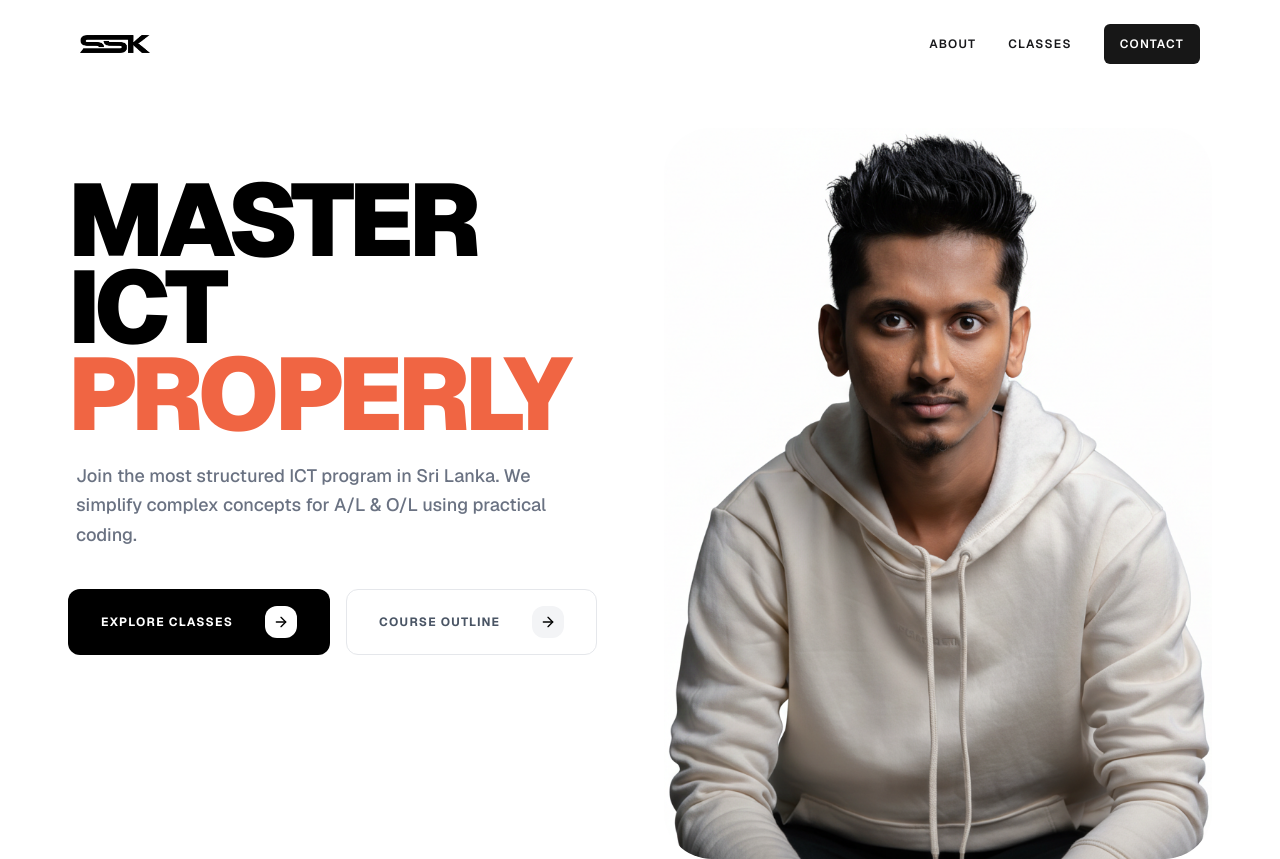
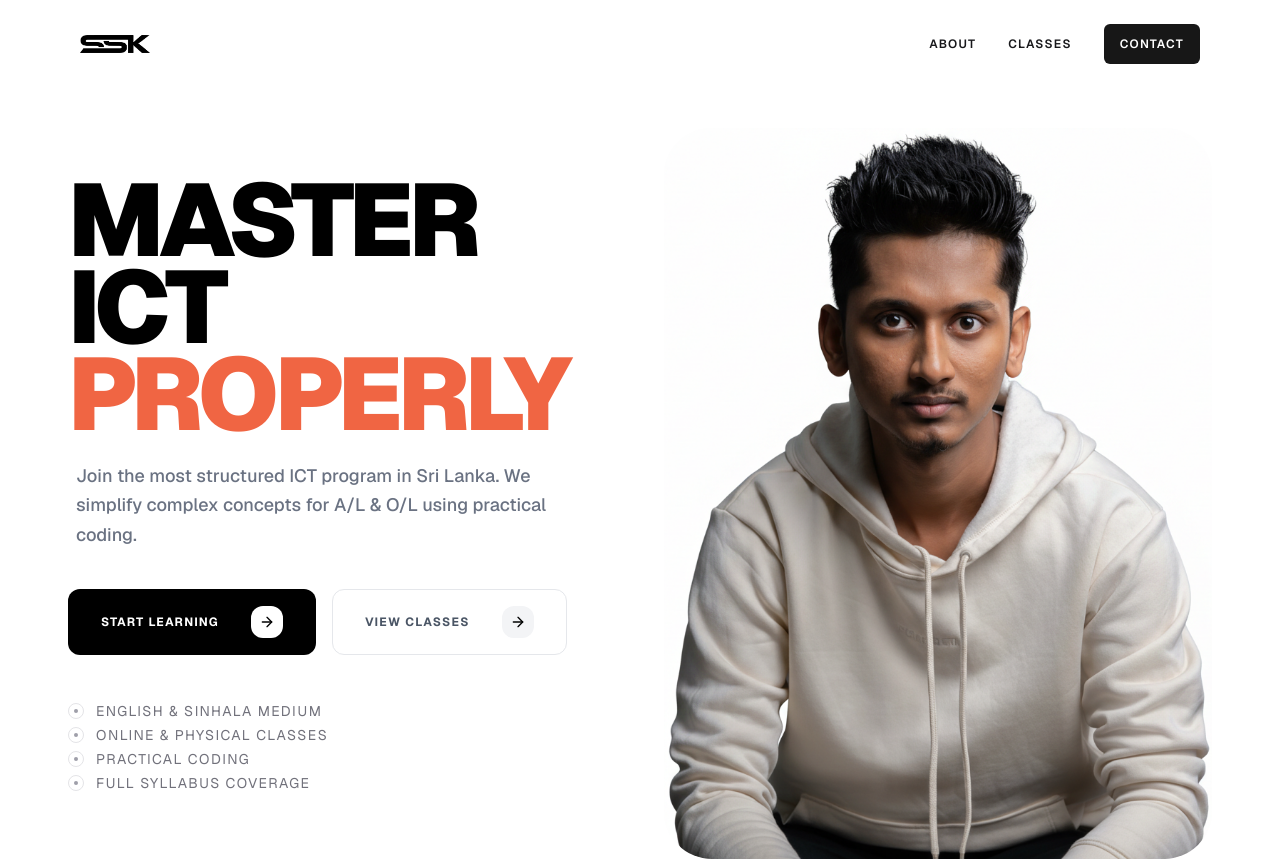
Before and after one commit to yasasbanukaofficial/suraj-landing-page, a Next.js app: page / in a window 1280 px wide. Built offline with nearby package versions, Linux system fonts and the light colour scheme.

Commit message:
feat(FeatureItem): create new FeatureItem component for displaying features, refactored some ui info

```diff
--- /dev/null
+++ b/src/components/layout/FeatureItem.tsx
@@ -0,0 +1,12 @@
+export default function FeatureItem({ text }: { text: string }) {
+  return (
+    <div className="flex items-center gap-3 text-zinc-500">
+      <div className="w-4 h-4 rounded-full border border-zinc-200 flex items-center justify-center">
+        <div className="w-1 h-1 bg-zinc-400 rounded-full"></div>
+      </div>
+      <span className="text-sm uppercase tracking-widest leading-none">
+        {text}
+      </span>
+    </div>
+  );
+}
--- a/src/components/layout/HeroBranding.tsx
+++ b/src/components/layout/HeroBranding.tsx
@@ -25,8 +25,8 @@ export default function HeroBranding({
       </div>
 
       <div className="flex flex-col sm:flex-row gap-4 pt-4">
-        <Button text="Explore Classes" isDarkMode={true} />
-        <Button text="Course Outline" />
+        <Button text="Start Learning" isDarkMode={true} />
+        <Button text="View Classes" />
       </div>
     </div>
   );
--- a/src/components/layout/MetaInfo.tsx
+++ /dev/null
@@ -1,3 +0,0 @@
-export default function MetaInfo() {
-  return <div></div>;
-}
--- a/src/components/section/Hero.tsx
+++ b/src/components/section/Hero.tsx
@@ -1,7 +1,14 @@
 import Image from "next/image";
 import HeroBranding from "../layout/HeroBranding";
+import FeatureItem from "../layout/FeatureItem";
 
 export default function Hero() {
+  const features = [
+    "English & Sinhala Medium",
+    "Online & Physical Classes",
+    "Practical Coding",
+    "Full Syllabus Coverage",
+  ];
   return (
     <div className="relative flex flex-col lg:flex-row items-center md:items-start justify-between gap-12 px-6 lg:px-5">
       <div className="flex-1 lg:max-w-[50%] mt-12">
@@ -12,6 +19,11 @@ export default function Hero() {
             "Join the most structured ICT program in Sri Lanka. We simplify complex concepts for A/L & O/L using practical coding."
           }
         />
+        <div className="flex flex-col gap-2 mt-12">
+          {features.map((text, index) => (
+            <FeatureItem key={index} text={text} />
+          ))}
+        </div>
       </div>
 
       <div className="relative flex-1 w-full max-w-[400px] lg:max-w-[707px]">
```
